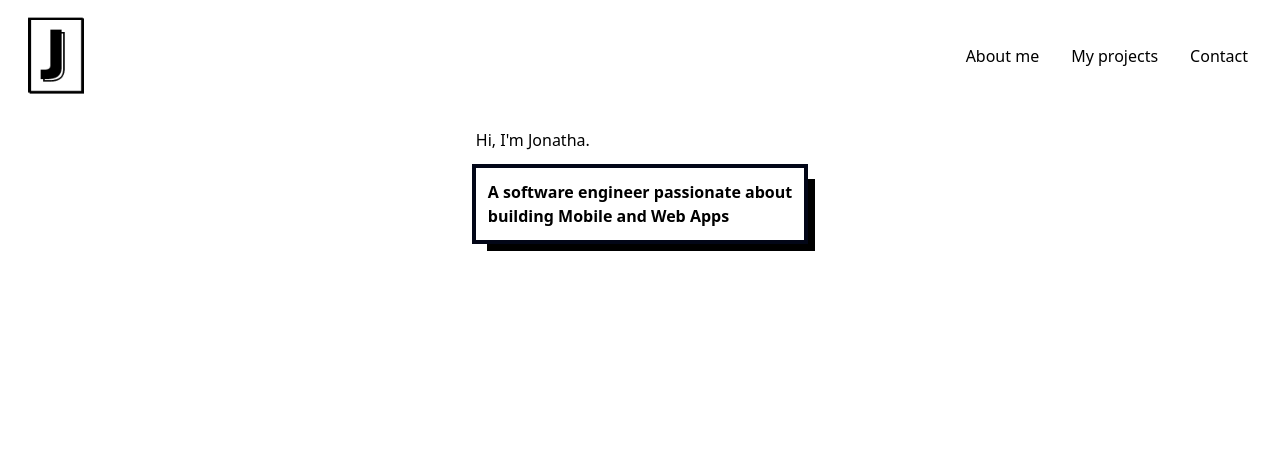
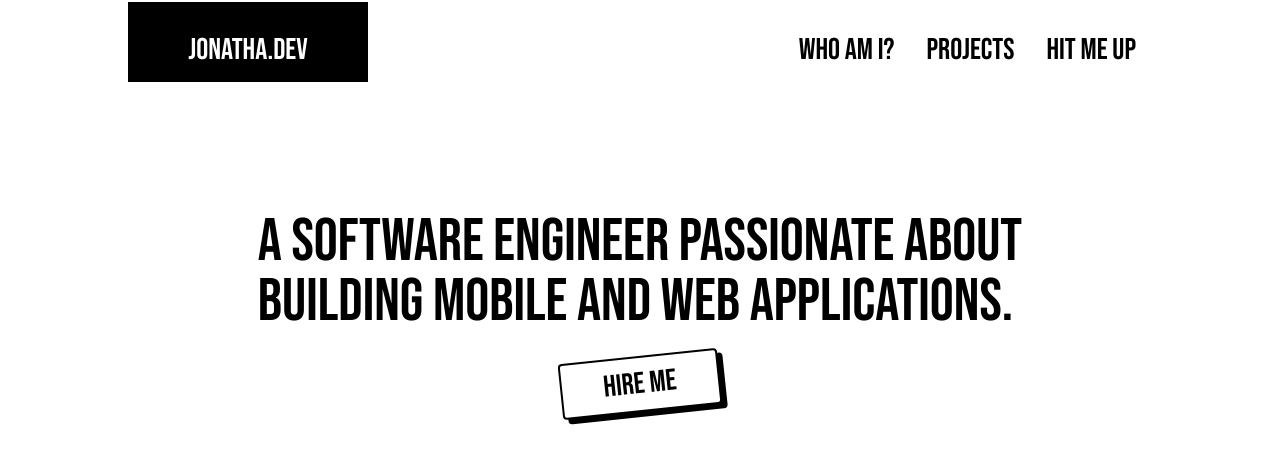
Before and after one commit to JonathaBarros/portfolio, a Next.js app in the folder jonatha/: page / in a window 1280 px wide. Shown: the top 464 px of the page. Built offline with nearby package versions, Linux system fonts and the light colour scheme.

Commit message:
new version of the design following my figma file

```diff
--- a/jonatha/pages/index.tsx
+++ b/jonatha/pages/index.tsx
@@ -6,37 +6,20 @@ export default function Home() {
   return (
 
     <>
-      <header className='max-w-screen-xl flex flex-wrap items-center justify-between mx-auto p-4'>
-        <Image
-          src={logo}
-          alt="Logo"
-          width={80}
-          height={80}
-        />
-
+      <header className='max-w-screen-lg flex flex-wrap items-center justify-between ml-auto mr-auto'>
+        <div className='w-60 bg-black h-20 text-white font-bebas text-3xl flex items-center justify-center pt-4'>JONATHA.DEV</div>
         <nav className='flex flex-row justify-center'>
-          <a href='' className='m-4 '>About me</a>
-          <a href='' className='m-4'>My projects</a>
-          <a href='' className='m-4'>Contact</a>
+          <a href='' className='m-4 pt-4 font-bebas text-3xl hover:underline underline-offset-8'>WHO AM I?</a>
+          <a href='' className='m-4 pt-4 font-bebas text-3xl hover:underline underline-offset-8'>PROJECTS</a>
+          <a href='' className='m-4 pt-4 font-bebas text-3xl hover:underline underline-offset-8'>HIT ME UP</a>
         </nav>
       </header>
 
 
-      <div className='max-w-screen-xl flex flex-col items-center justify-between mx-auto p-4' >
-        <main>
-
-          <div id="first-main-card">
-            <p className='pb-4'> Hi, I'm Jonatha.</p>
-            <div className=' shadow-[11px_11px_0px_0px_rgba(0,0,0,1)]'>
-              <div className='outline-4 outline-slate-950 outline p-3'>
-                <h1 className='font-bold '> A software engineer passionate about <br /> building Mobile and Web Apps</h1>
-              </div>
-            </div>
-          </div >
-
-          <div id="second-main-card">
-
-          </div>
+      <div className='max-w-screen-lg flex flex-col items-center justify-between mx-auto p-4' >
+        <main className='flex flex-col items-center'>
+           <h1 className='font-bebas text-6xl mt-28'> A software engineer passionate about <br /> building Mobile and Web Applications.</h1>
+           <div className='-rotate-6 mt-6 w-40 h-14 bg-white font-bebas text-3xl flex items-center justify-center border-2 border-solid rounded border-black shadow-[5px_5px_0px_0px_rgba(0,0,0,1)]'>HIRE ME</div>
         </main>
         <footer></footer>
       </div>
--- a/jonatha/styles/globals.css
+++ b/jonatha/styles/globals.css
@@ -1,3 +1,4 @@
+@import url('https://fonts.googleapis.com/css2?family=Bebas+Neue&display=swap');
 @tailwind base;
 @tailwind components;
 @tailwind utilities;
--- a/jonatha/tailwind.config.js
+++ b/jonatha/tailwind.config.js
@@ -7,6 +7,9 @@ module.exports = {
   ],
   theme: {
     extend: {
+      fontFamily:{
+        'bebas': 'Bebas Neue'
+      },
     },
   },
   plugins: [],
```
